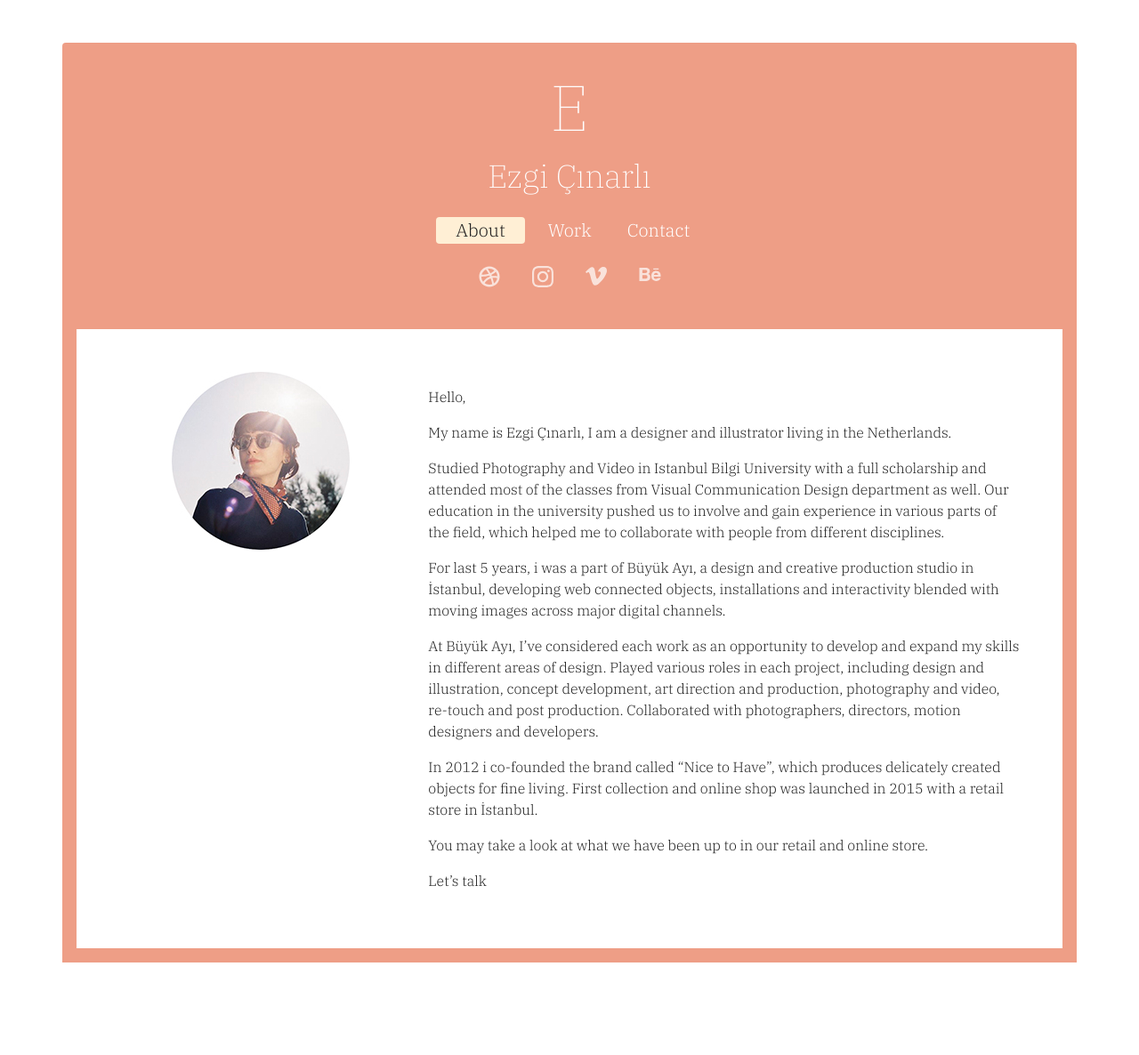
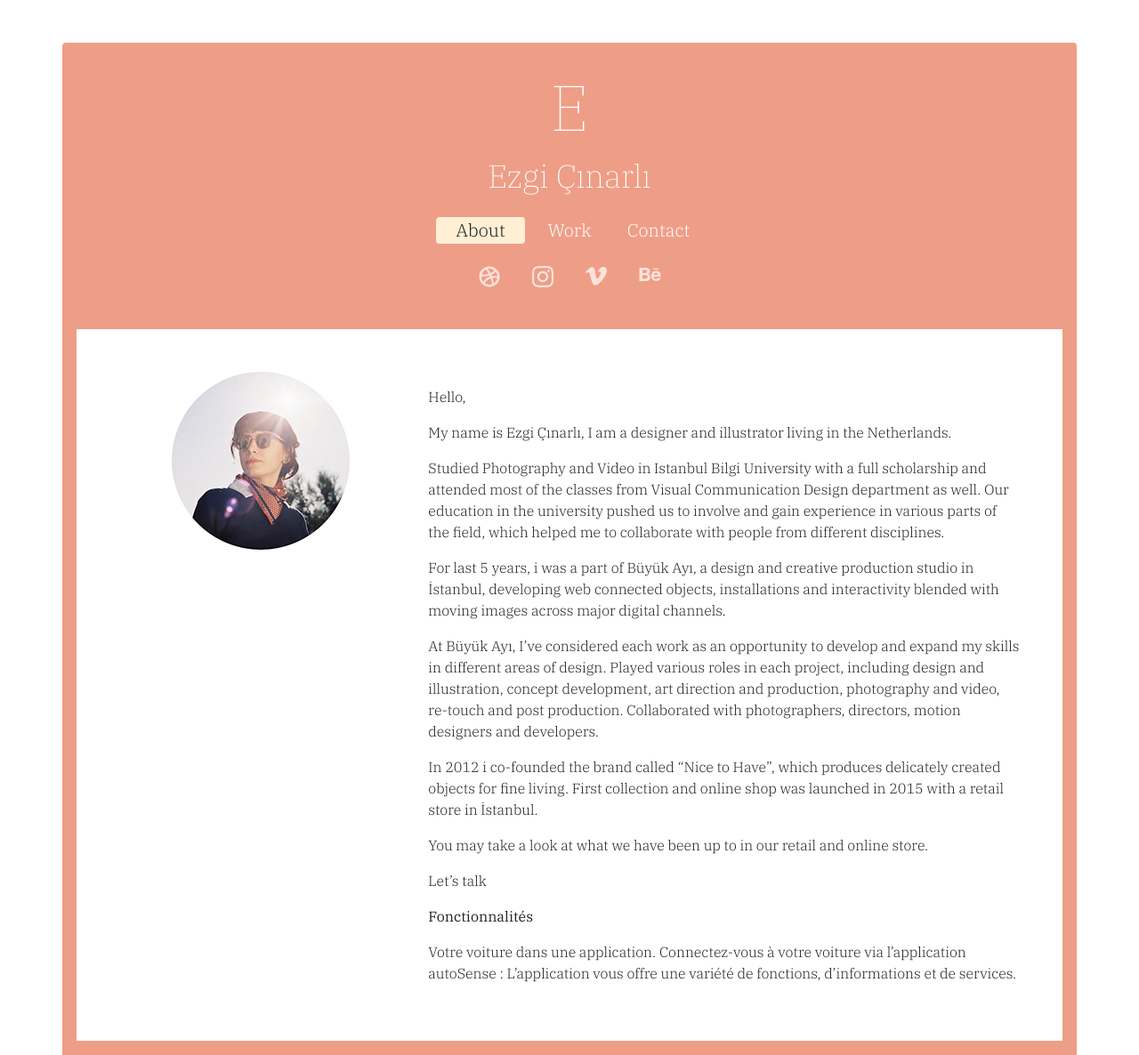
Before and after one commit to laygir/grey, a Jekyll site: the page built from about.md, in a window 1280 px wide. Shown: the whole page at 89% size. Built offline with Jekyll 4.4.1, drawn with Linux system fonts in a browser that asks for light colours; some web fonts are replaced; before the commit the page ends 1082 px from its top, so only the background shows below that.

Commit message:
Update from Forestry.io - Updated about.md

```diff
--- a/about.md
+++ b/about.md
@@ -20,3 +20,7 @@ In 2012 i co-founded the brand called “Nice to Have”, which produces delicat
 You may take a look at what we have been up to in our retail and online store.
 
 [Let's talk](/contact/)
+
+**Fonctionnalités**
+
+Votre voiture dans une application. Connectez-vous à votre voiture via l'application autoSense : L'application vous offre une variété de fonctions, d'informations et de services.
```
